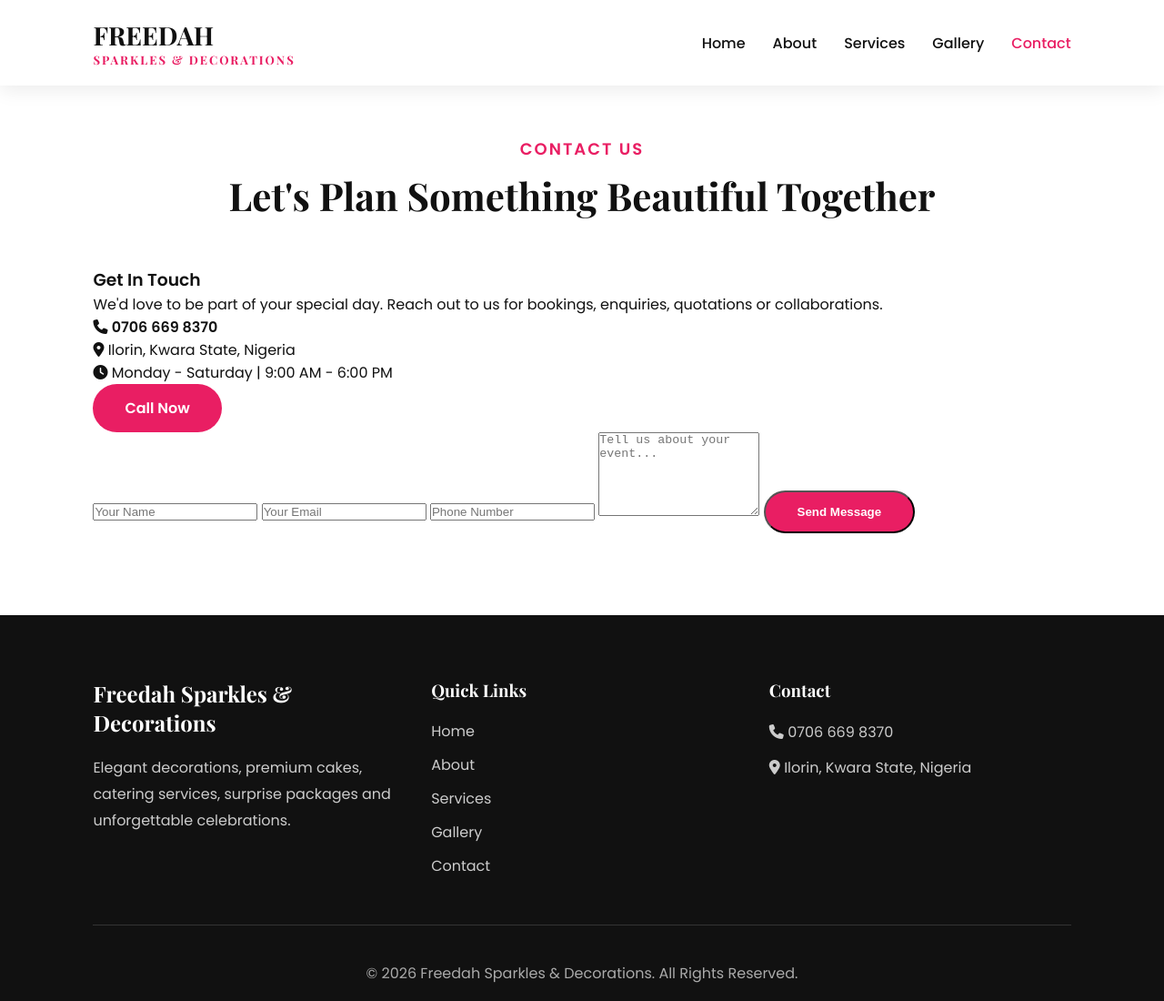
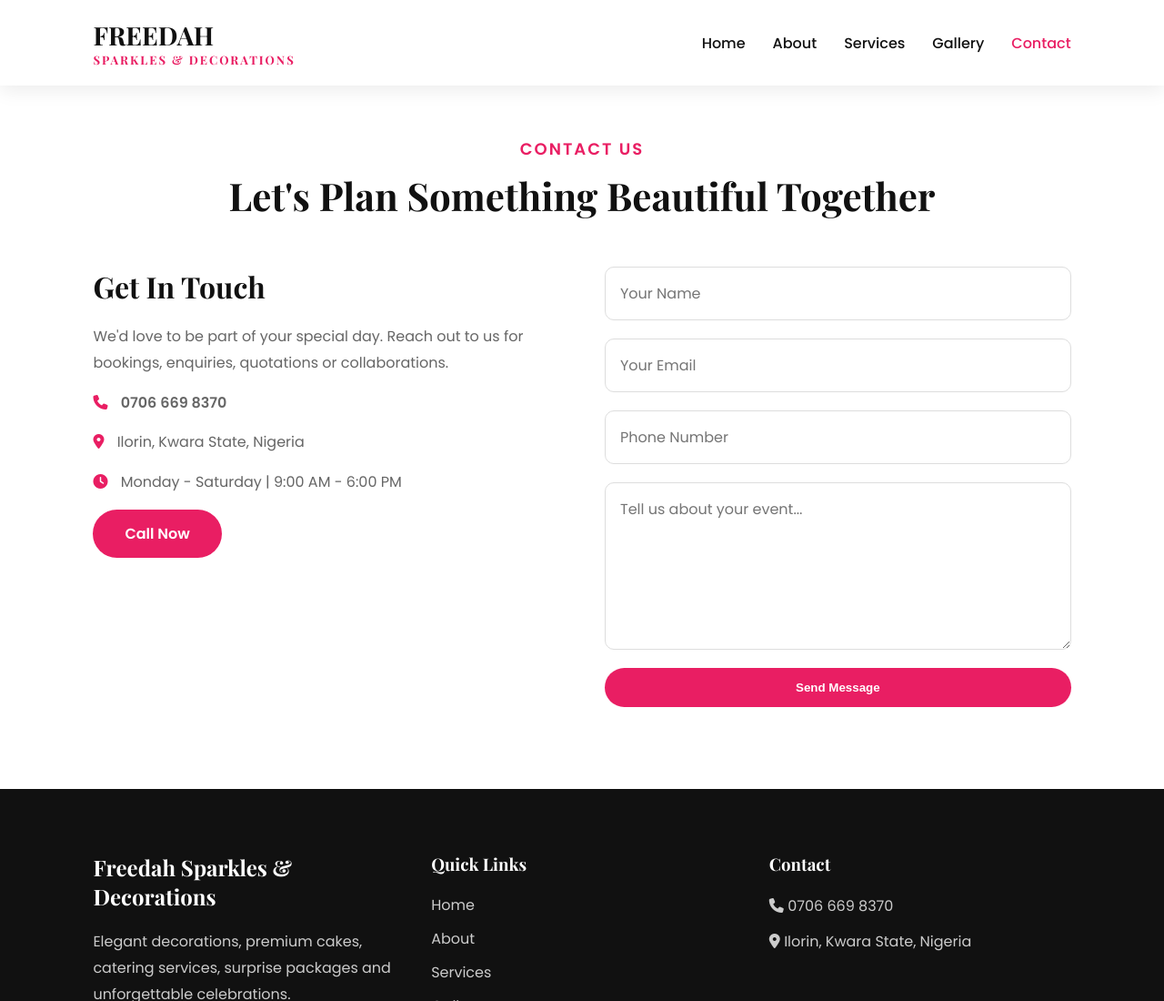
Before and after one commit to Sheisfirdauss/Freedahsparkles, a plain HTML site: page contact.html in a window 1280 px wide. Shown: the top 1100 px of the page at 91% size. Drawn offline with nearby package versions, Linux system fonts and the light colour scheme; files that its build step writes are made by us from their sources; files whose address does not match are found by name.

Commit message:
Add styles for contact section
Added styles for contact section including layout, typography, and form elements.

```diff
--- a/style.css
+++ b/style.css
@@ -859,3 +859,70 @@ html{
 ::-webkit-scrollbar-thumb:hover{
     background:#c2185b;
 }
+/* CONTACT */
+
+.contact-container{
+
+display:grid;
+grid-template-columns:repeat(auto-fit,minmax(350px,1fr));
+gap:50px;
+margin-top:50px;
+
+}
+
+.contact-info h3{
+
+font-family:'Playfair Display',serif;
+font-size:32px;
+margin-bottom:20px;
+
+}
+
+.contact-info p{
+
+line-height:1.8;
+margin-bottom:15px;
+color:#666;
+
+}
+
+.contact-info i{
+
+color:#e91e63;
+margin-right:10px;
+
+}
+
+.contact-form form{
+
+display:flex;
+flex-direction:column;
+gap:20px;
+
+}
+
+.contact-form input,
+.contact-form textarea{
+
+padding:16px;
+border:1px solid #ddd;
+border-radius:10px;
+font-family:'Poppins',sans-serif;
+font-size:16px;
+
+}
+
+.contact-form input:focus,
+.contact-form textarea:focus{
+
+outline:none;
+border-color:#e91e63;
+
+}
+
+.contact-form button{
+
+border:none;
+cursor:pointer;
+
+}
```
